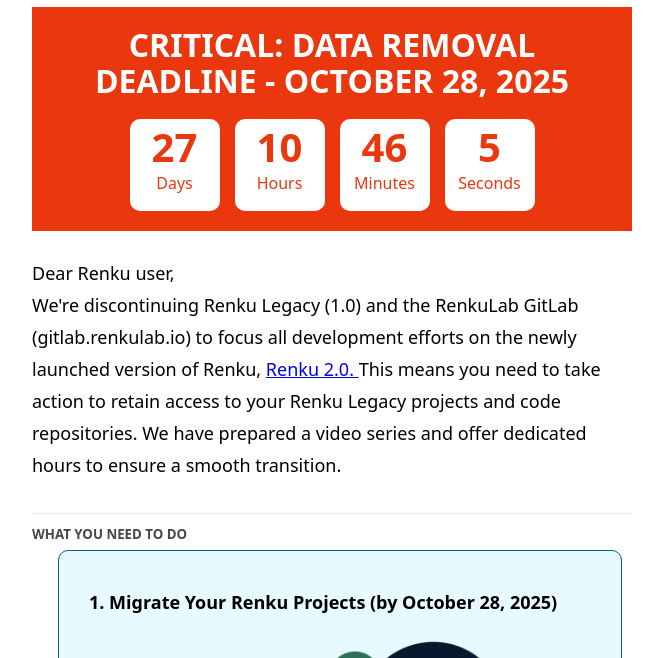
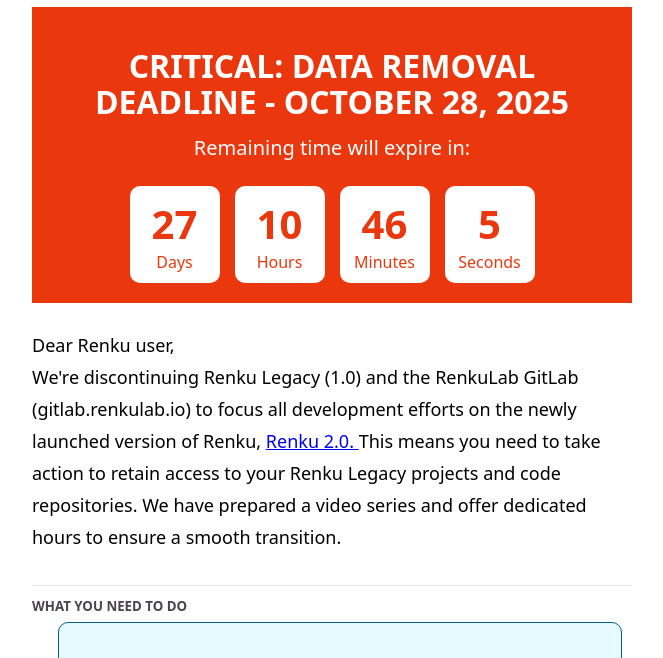
Before and after one commit to jdupre81/NL-October, a plain HTML site: page index.html in a window 1280 px wide. Shown: the part 126-784 px from the top of the page, without its empty margins (308-971 px from the left). Drawn offline with Linux system fonts and the light colour scheme.

Commit message:
Update index.html
text added: Remaining time will expire in:

```diff
--- a/index.html
+++ b/index.html
@@ -101,12 +101,15 @@
                             <tbody>
                               <tr>
                                 <td>
-                                  <h1 style="margin:0px;font-weight:700;font-size:2rem;line-height:2.25rem;color:rgb(255, 255, 255);text-align: center;">
+                                  <h1 style="margin-bottom:10px;font-weight:700;font-size:2rem;line-height:2.25rem;color:rgb(255, 255, 255);text-align: center;">
                                     CRITICAL: DATA REMOVAL DEADLINE - OCTOBER 28, 2025
-
+                                    <br>
+                                    <h1 style="margin:0px;font-weight:400;font-size:1.25rem;line-height:2.25rem;color:rgb(255, 255, 255);text-align: center;">
+                                      <a>Remaining time will expire in:</a></h1>
                                     <!-- Countdown timer -->
                                     <div id="demo" style="padding-top: 20px;"></div>
                                     <!-- Countdown timer -->
+                                     </h1>
 
                                 </td>
                             </table>
@@ -123,8 +126,7 @@
 
                         <tr>
                           <td>
-                            <p
-                              style="margin-bottom:2rem;font-size:1.125rem;line-height:2rem;margin-top:16px">
+                            <p style="margin-bottom:2rem;font-size:1.125rem;line-height:2rem;margin-top:16px">
                               Dear Renku user,
                               <br>
                               We're discontinuing Renku Legacy (1.0) and the RenkuLab GitLab (gitlab.renkulab.io) to focus all development efforts on the newly launched version of Renku, <a href="https://blog.renkulab.io/launch-renku-2/" target="_blank">Renku 2.0. </a>This means you need to take action to retain access to your Renku Legacy projects and code repositories. We have prepared a video series and offer dedicated hours to ensure a smooth transition.
@@ -259,6 +261,7 @@
                         var distance = countDownDate - now;
 
                         // Time calculations for days, hours, minutes and seconds
+                        var text = "Time remining:"
                         var days = Math.floor(distance / (1000 * 60 * 60 * 24));
                         var hours = Math.floor((distance % (1000 * 60 * 60 * 24)) / (1000 * 60 * 60));
                         var minutes = Math.floor((distance % (1000 * 60 * 60)) / (1000 * 60));
```
